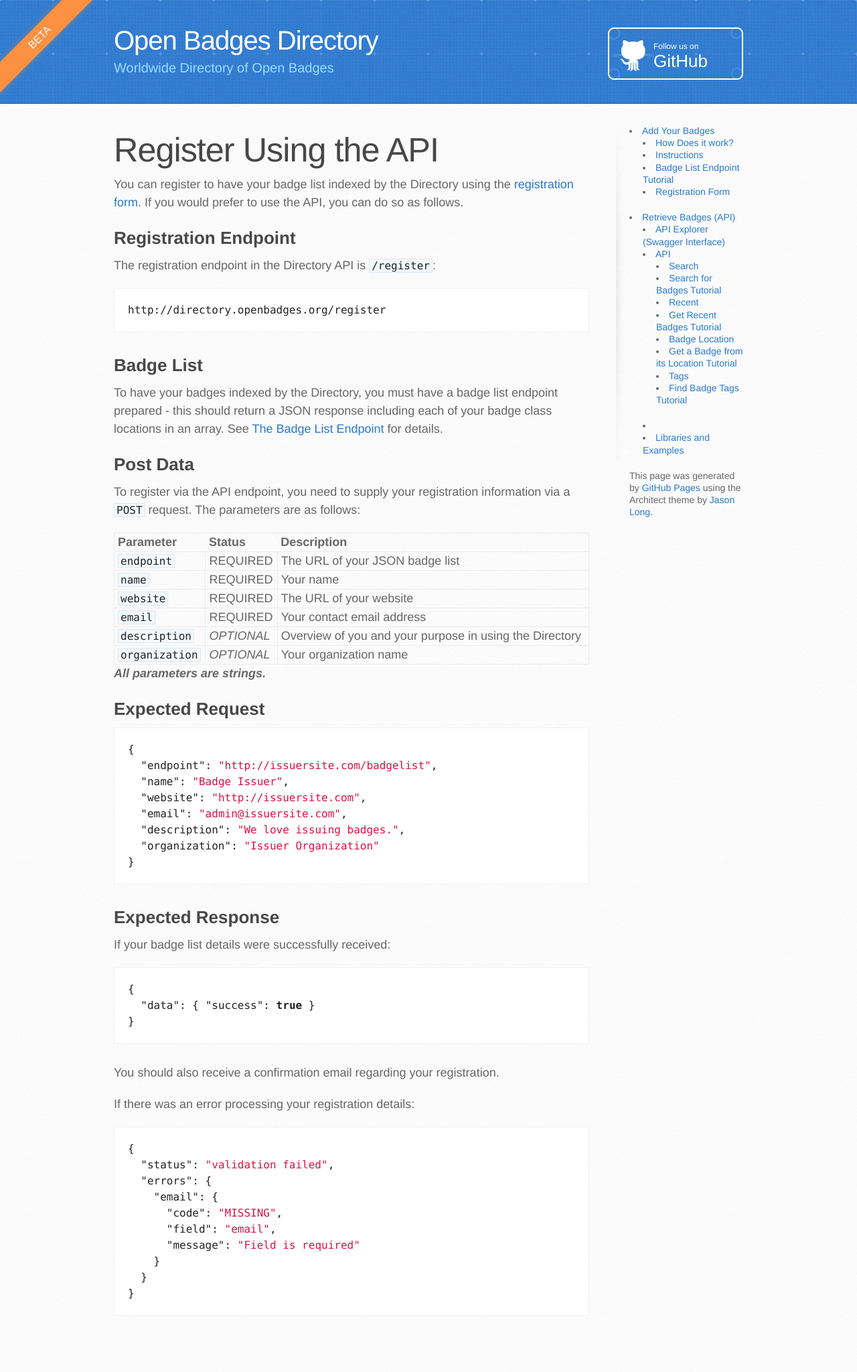
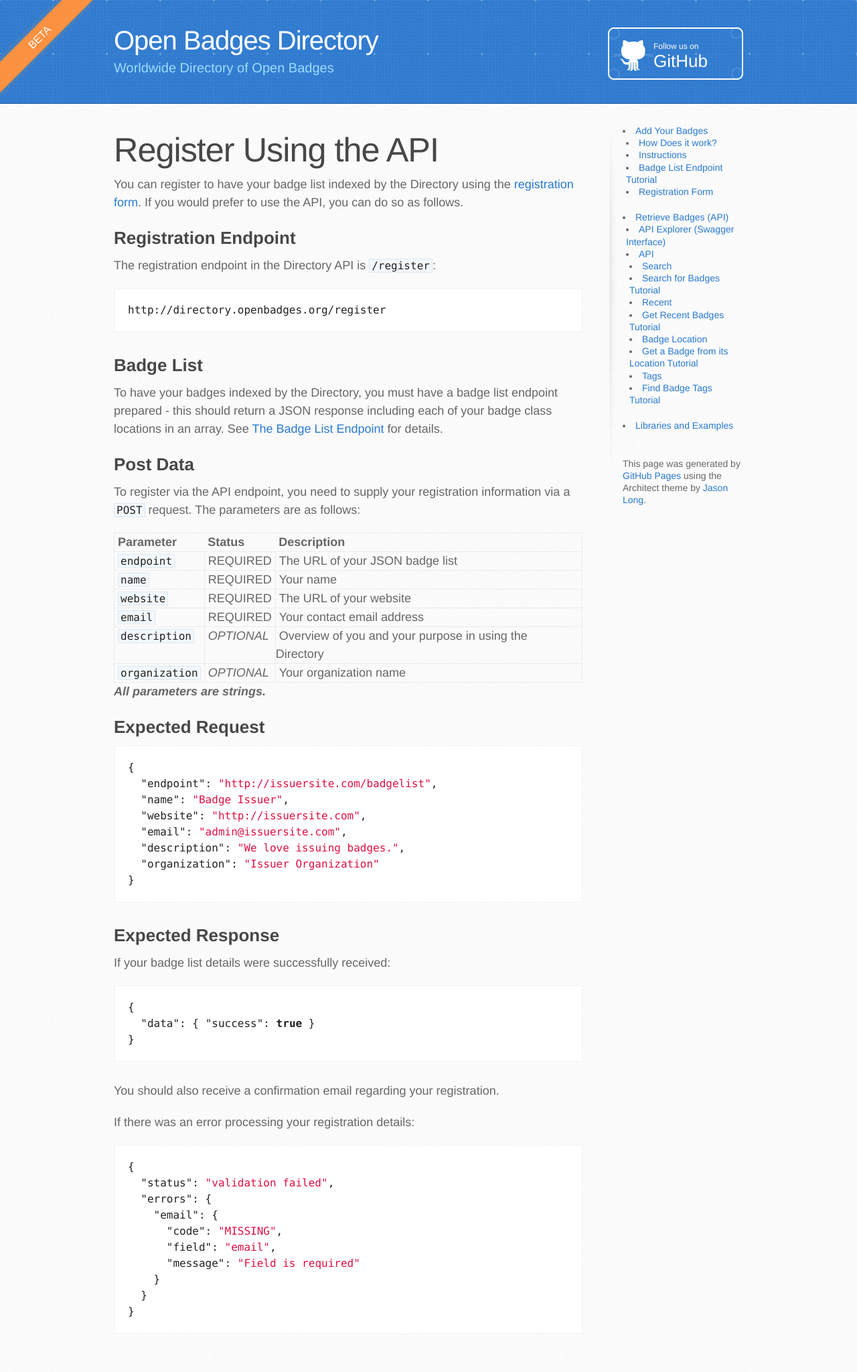
Before and after one commit to OpenWorksGroup/openbadges-directory, a Jekyll site: the page built from register-via-api.markdown, in a window 1280 px wide. Shown: the whole page at 67% size. Built offline with Jekyll 4.4.1, drawn with Linux system fonts in a browser that asks for light colours; Markdown is read by kramdown in place of the engine named in the settings; before the commit the page ends 2021 px from its top, so only the background shows below that.

Commit message:
Adjusting layout

```diff
--- a/_layouts/site.html
+++ b/_layouts/site.html
@@ -65,9 +65,11 @@
                     <li><a href="/open-badges-directory/find-badge-tags">Find Badge Tags Tutorial</a></li>
                   </ul>
                 </li>
-                <li><li><a href="/open-badges-directory/directory-api/#libraries-and-examples">Libraries and Examples</a></li>
               </ul>
             </li>
+            <li><a href="/open-badges-directory/directory-api/#libraries-and-examples">Libraries and Examples</a></li>
+
+          <p>&nbsp;</p>
           <p>This page was generated by <a href="http://pages.github.com">GitHub Pages</a> using the Architect theme by <a href="https://twitter.com/jasonlong">Jason Long</a>.</p>
         </aside>
       </div>
--- a/stylesheets/stylesheet.css
+++ b/stylesheets/stylesheet.css
@@ -101,7 +101,7 @@ header h2 {
 }
 
 #main-content {
-  width: 710px;
+  width: 700px;
   float: left;
 }
 
@@ -110,7 +110,7 @@ header h2 {
 }
 
 aside#sidebar {
-  width: 170px;
+  width: 180px;
   padding-left: 20px;
   min-height: 504px;
   float: right;
@@ -288,7 +288,7 @@ blockquote {
 
 ul li {
   list-style: disc inside;
-  padding-left: 20px;
+  padding-left: 5px;
 }
 
 ol li {
```
